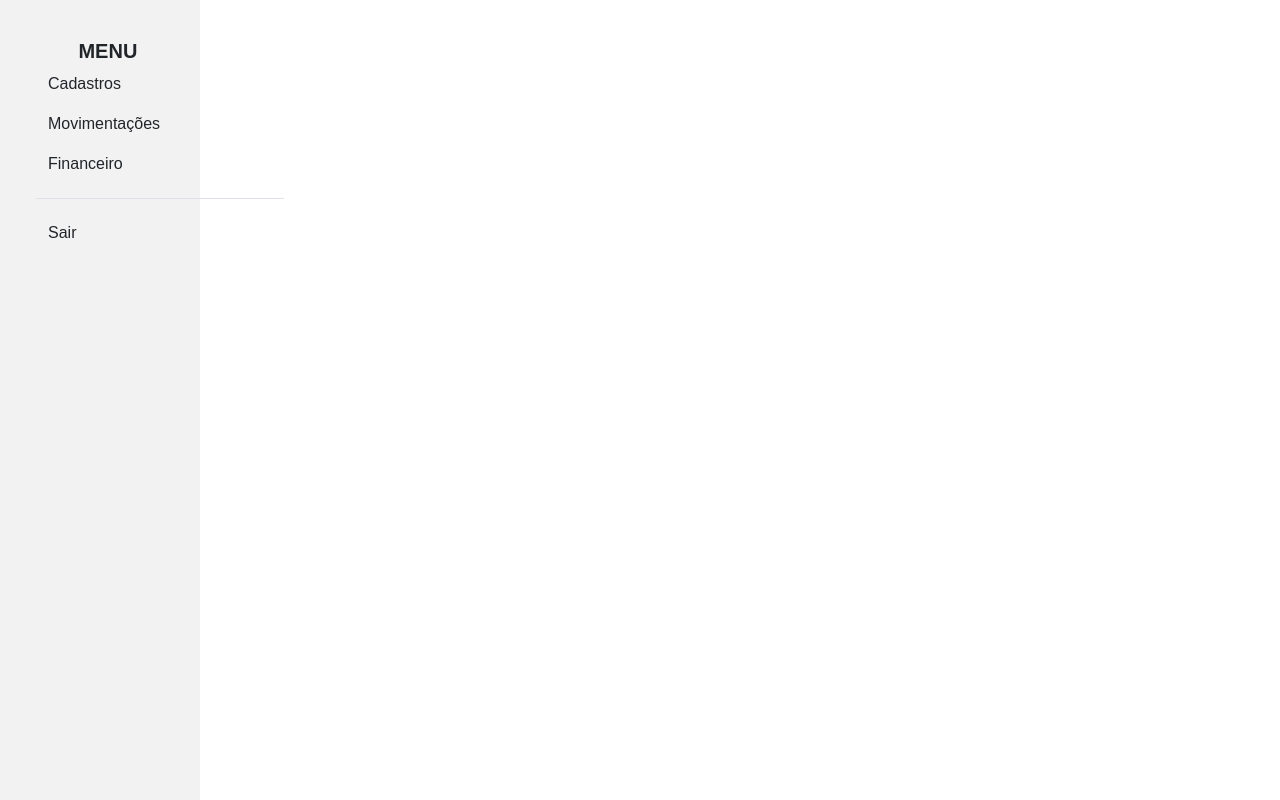
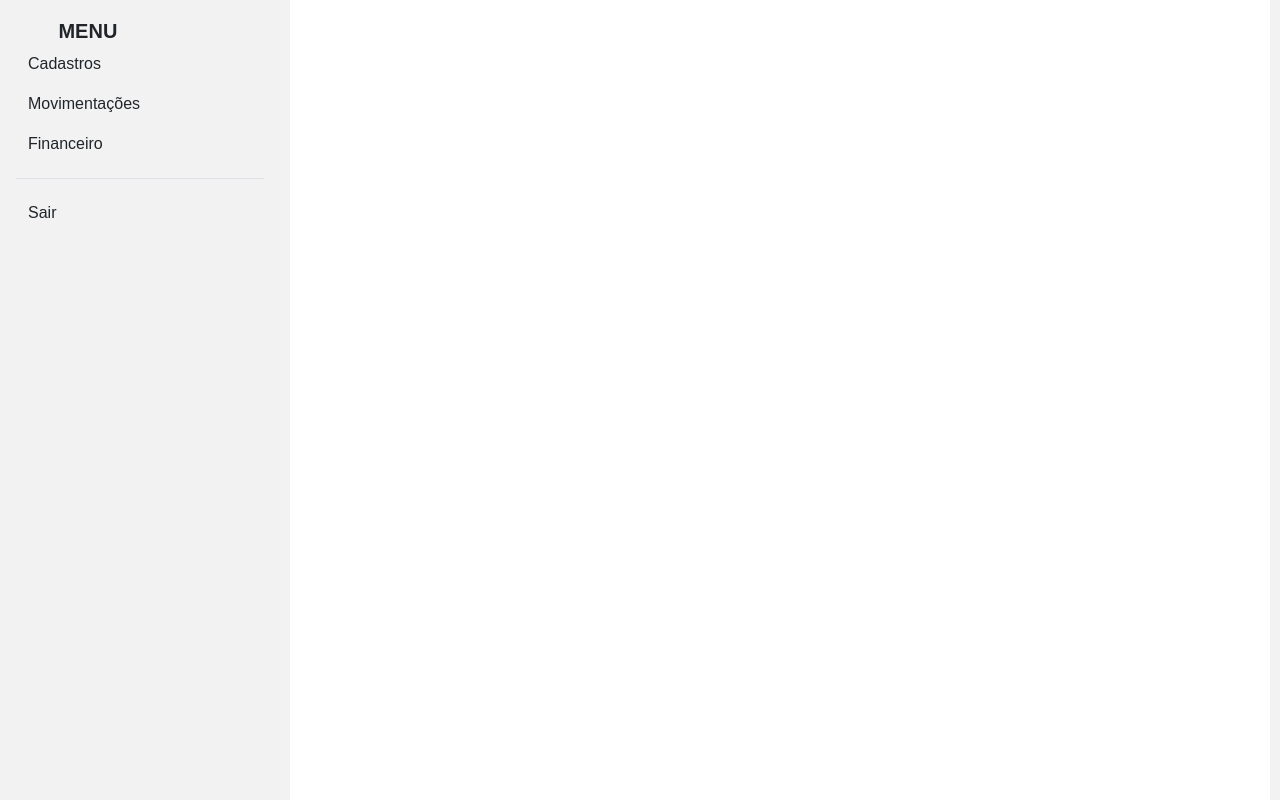
Before and after one commit to JoaoPedroPradella/ProjetoProgWeb, a PHP site: page /sistema.php in a window 1280 px wide. Run offline with PHP 8.4, Linux system fonts and the light colour scheme; data that the repository does not hold is empty.

Commit message:
Update menu.css

```diff
--- a/assets/css/menu.css
+++ b/assets/css/menu.css
@@ -1,23 +1,33 @@
 * {
     box-sizing: border-box;
-  }
+}
 
-  body {
+body {
+    height: 100%;
+    width: 100%;
+    display: flex;
+    flex-direction: column;
     margin: 0;
     font-family: Arial, sans-serif;
-    display: flex;
-  }
+}
 
-.flex-nowrap{
-    width: 200px;
+html {
+    height: 100%;
+    width: 100%;
+    margin: 0;
+}
+
+.flex-nowrap {
+    width: 100%;
     height: 100vh;
     background-color: #f2f2f2;
-    padding: 20px;
-    box-sizing: border-box;
+    padding: 0px;
+    /* box-sizing: border-box; */
     position: fixed;
     left: 0;
     top: 0;
 }
+
 .bd-placeholder-img {
     font-size: 1.125rem;
     text-anchor: middle;
@@ -98,3 +108,25 @@
 .bd-mode-toggle .dropdown-menu .active .bi {
     display: block !important
 }
+
+#conteudo {
+    margin-left: 10px;
+    /* espaço para o menu */
+    padding: 20px;
+    width: calc(100% - 300px);
+    background-color: white;
+}
+table {
+    width: 100%;
+}
+
+.list-group {
+    margin-bottom: 5px;
+}
+
+#btn_novo {
+    width: 200px;
+    height: 40px;
+    border-radius: 10px;
+    background-color: rgba(0, 0, 255, 0.562);
+}
```
